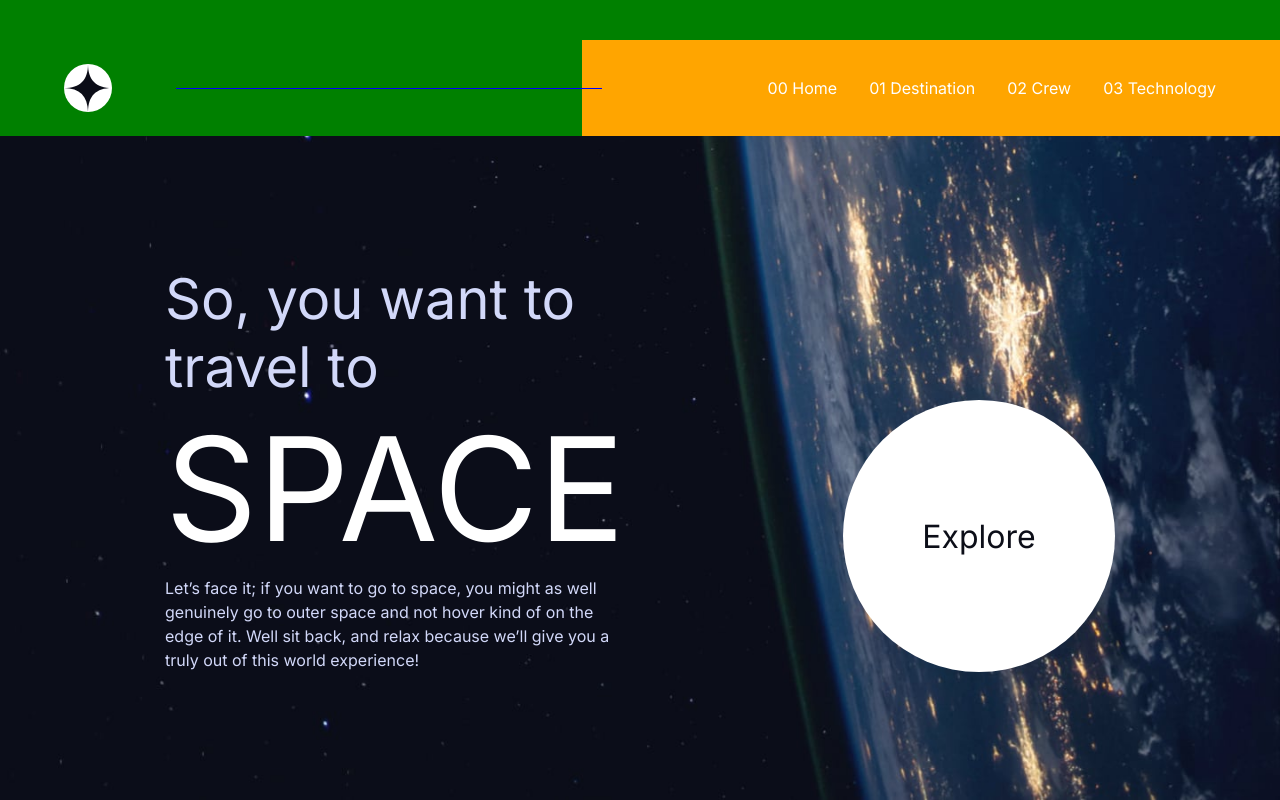
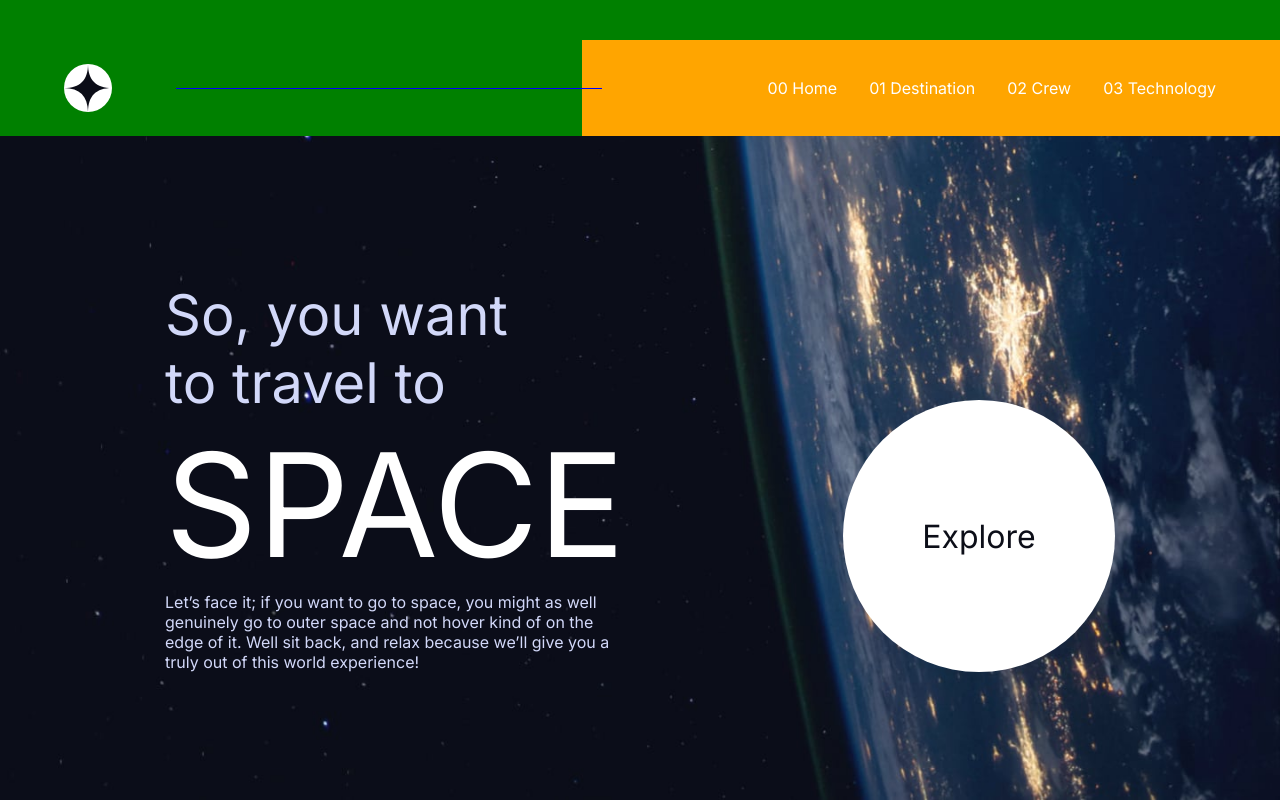
Before and after one commit to devlinmorrow/space-tourism, a Next.js app: page /space-tourism in a window 1280 px wide. Built offline with nearby package versions, Linux system fonts and the light colour scheme.

Commit message:
Add Josh's CSS reset

```diff
--- a/src/app/globalStyles.ts
+++ b/src/app/globalStyles.ts
@@ -3,36 +3,80 @@
 // TODO: Bellefair Regular - Preset 1, 2, 3, 4, 6
 // TODO: Barlow Condensed Regular - Preset 5, 7, 8, 9
 const GlobalStyle = createGlobalStyle`
+  /* 1. Use a more-intuitive box-sizing model */
+  *, *::before, *::after {
+    box-sizing: border-box;
+  }
+
+  /* 2. Remove default margin */
+  * {
+    margin: 0;
+  }
+
+  body {
+    /* 3. Add accessible line-height */
+    line-height: 1.5;
+    /* 4. Improve text rendering */
+    -webkit-font-smoothing: antialiased;
+  }
+
+  /* 5. Improve media defaults */
+  img, picture, video, canvas, svg {
+    display: block;
+    max-width: 100%;
+  }
+
+  /* 6. Inherit fonts for form controls */
+  input, button, textarea, select {
+    font: inherit;
+  }
+
+  /* 7. Avoid text overflows */
+  p, h1, h2, h3, h4, h5, h6 {
+    overflow-wrap: break-word;
+    line-height: normal;
+  }
+
+  /* 8. Improve line wrapping */
+  p {
+    text-wrap: pretty;
+  }
+
+  h1, h2, h3, h4, h5, h6 {
+    text-wrap: balance;
+  }
+
+  /*
+		9. Create a root stacking context
+	*/
+  #root, #__next {
+    isolation: isolate;
+  }
+
   h1 {
     font-size: 144px;
-    line-height: normal;
   }
 
   h2 {
     font-size: 100px;
-    line-height: normal;
   }
 
   h3 {
     font-size: 56px;
-    line-height: normal;
   }
 
   h4 {
     font-size: 32px;
-    line-height: normal;
   }
 
 
   h5 {
     font-size: 28px;
-    line-height: normal;
     letter-spacing: 4px;
   }
 
   h6 {
     font-size: 28px;
-    line-height: normal;
   }
 `;
 
```
